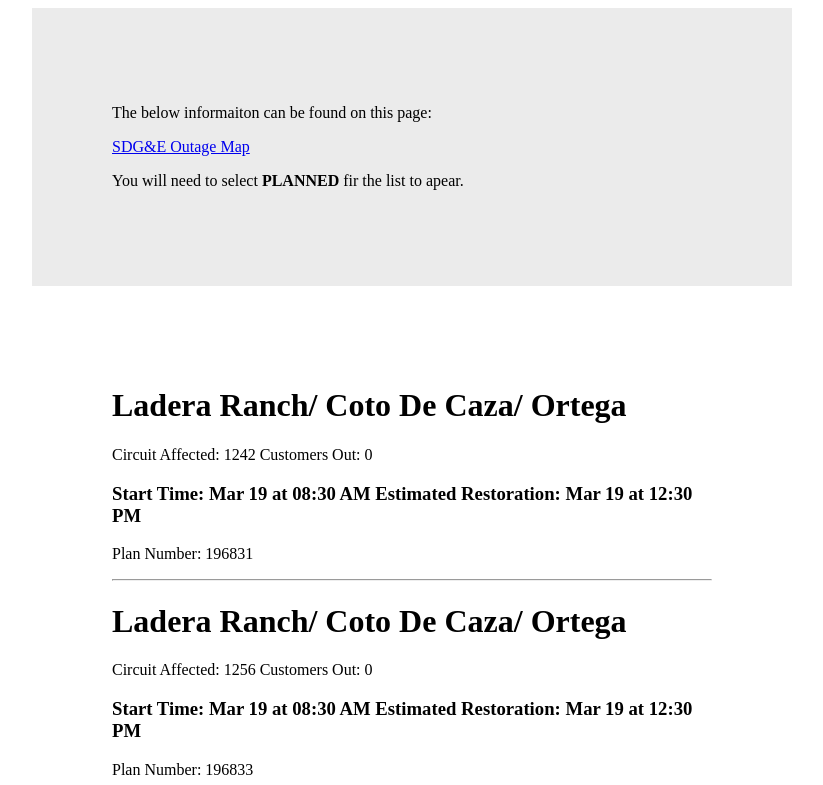
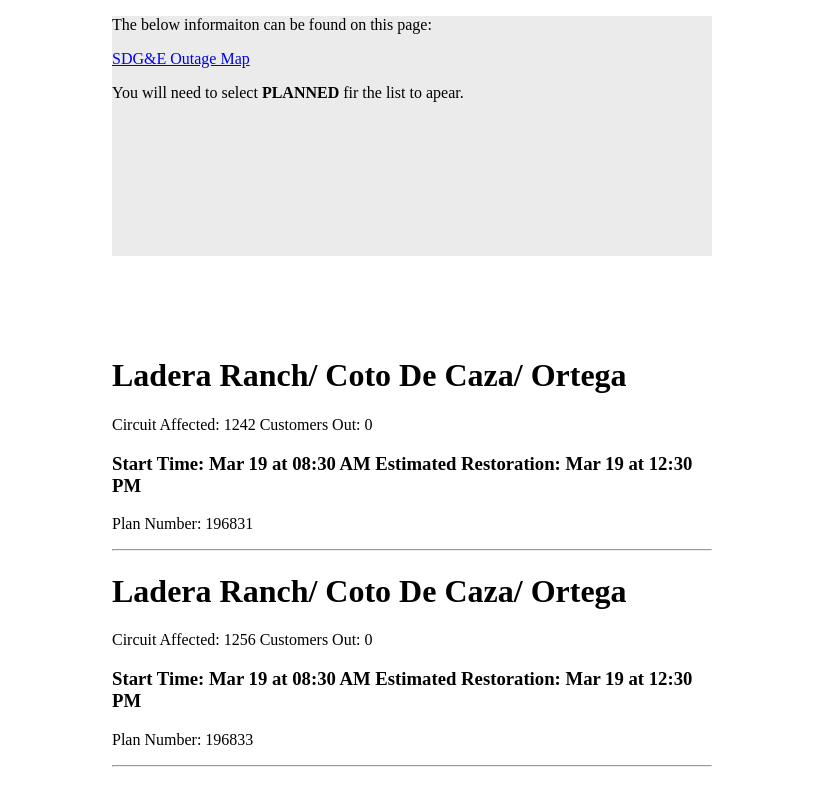
Before and after one commit to rogueathletic/san-diego-power-outa, a plain HTML site: page index.html in a window 1280 px wide. Shown: the top 785 px of the page, without its empty margins (228-1051 px from the left). Drawn offline with Linux system fonts and the light colour scheme.

Commit message:
Update index.html

```diff
--- a/index.html
+++ b/index.html
@@ -6,7 +6,7 @@
     <title>Document</title>
 </head>
 <body>
-    <div class="container" style="margin:auto; position: relative; padding: 80px; max-width: 600px; background-color: rgb(235, 235, 235)">
+    <div class="container" style="margin:auto; position: relative; height: 30vh; vertical-align: center; max-width: 600px; background-color: rgb(235, 235, 235)">
 <p>
     The below informaiton can be found on this page:
 <p>    <a href="https://www.sdge.com/residential/customer-service/outage-center/outage-map">SDG&amp;E Outage Map</a></p>
@@ -16,7 +16,7 @@
     You will need to select <strong>PLANNED</strong> fir the list to apear.
 </p>
     </div>
-    <div class="container" style="margin:auto; position: relative; padding: 80px; max-width: 600px; max-height: 70vh; overflow-y: scroll;">
+    <div class="container" style="margin:auto; position: relative; padding: 80px; max-width: 600px; height: 70vh; overflow-y: scroll;">
     <h1>
         Ladera Ranch/ Coto De Caza/ Ortega
         </h1>
```
